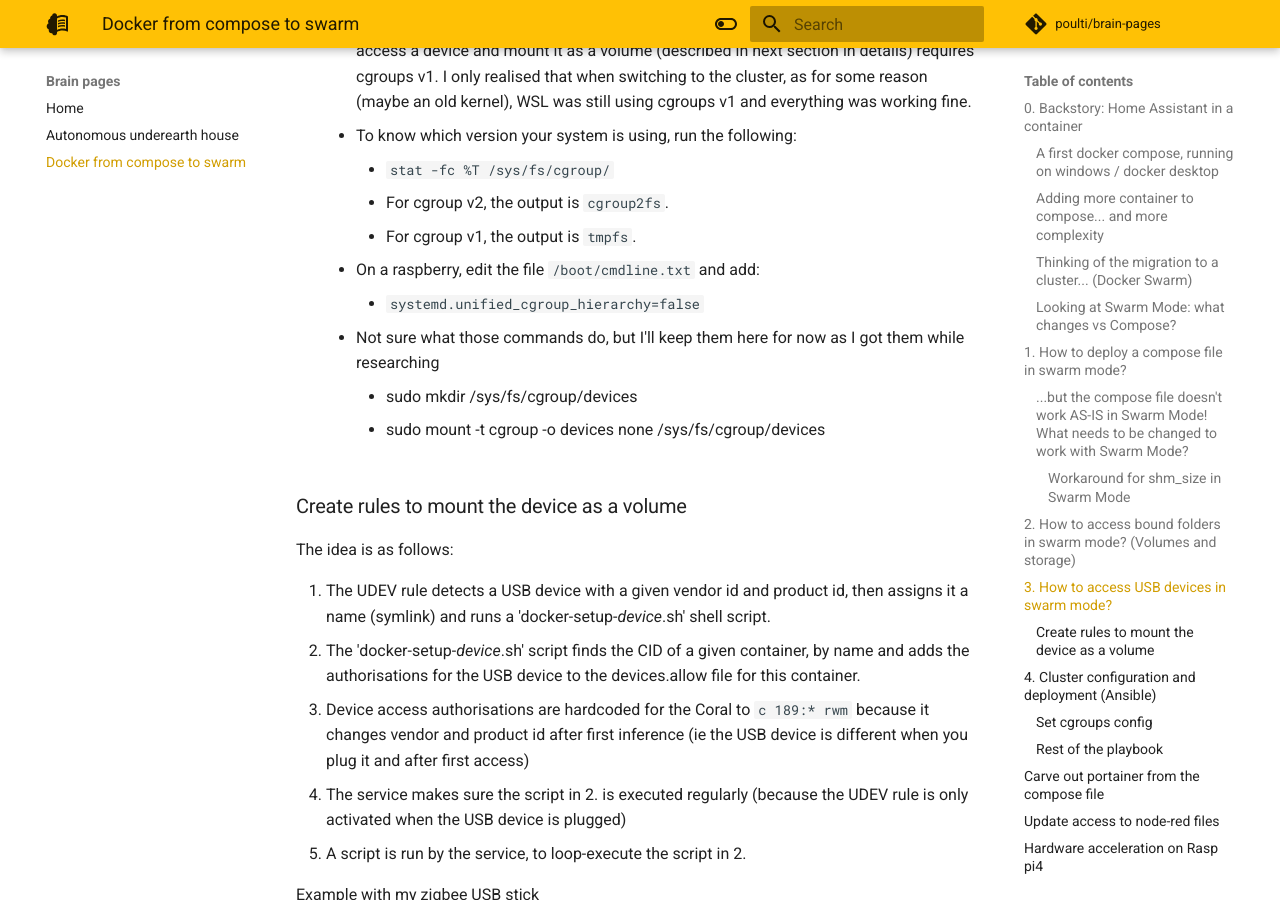
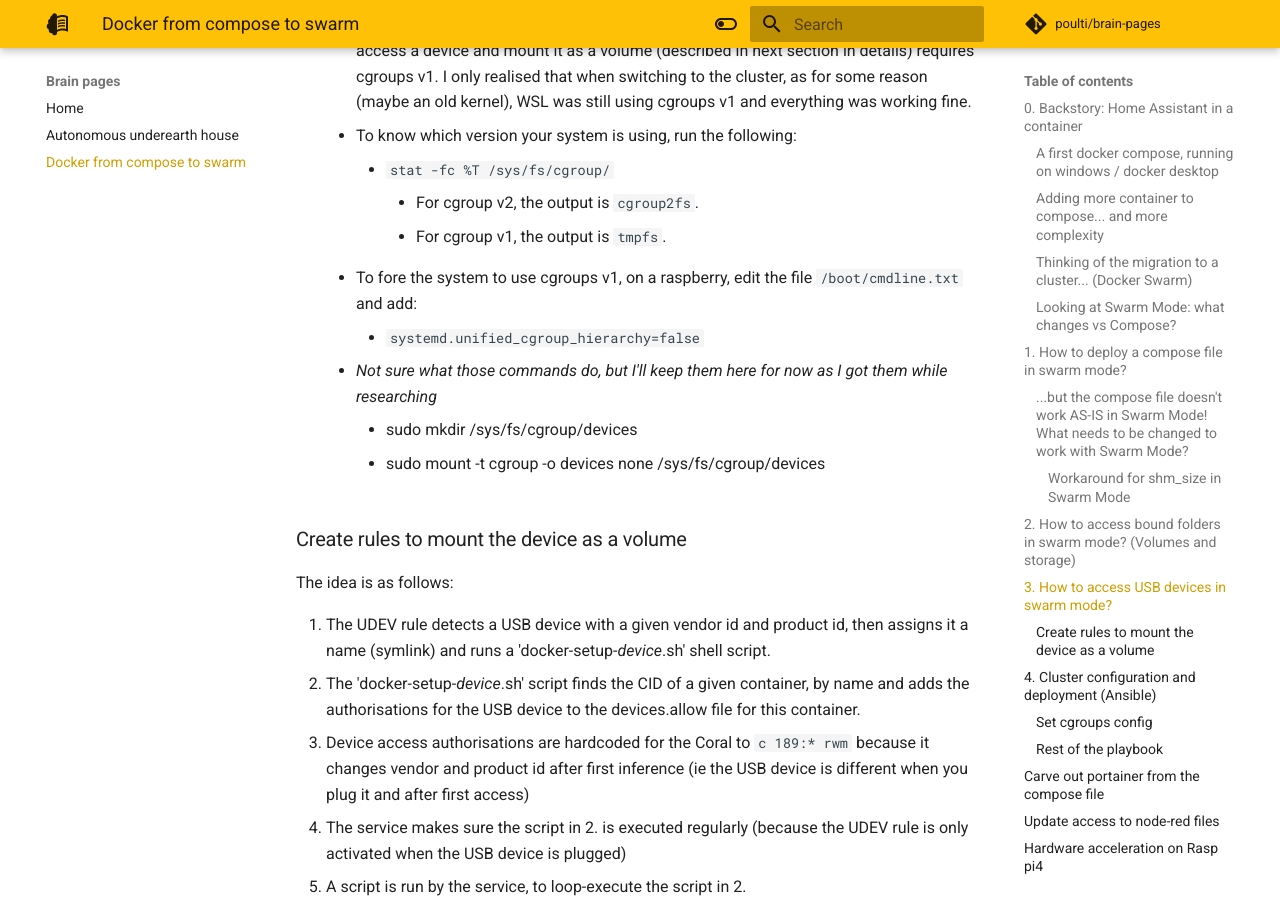
Before and after one commit to poulti/brain-pages, an MkDocs documentation site: the page built from docs/docker-from-compose-to-swarm.md, in a window 1280 px wide and 900 px high, scrolled down 9998 px. Built offline with MkDocs 1.6.1 and Material for MkDocs 9.7.7, drawn with Linux system fonts in a browser that asks for light colours; comment, search, counter and statistics services are not loaded.

Commit message:
Slight format improvement

```diff
--- a/docs/docker-from-compose-to-swarm.md
+++ b/docs/docker-from-compose-to-swarm.md
@@ -363,11 +363,11 @@
     - Modern linux distro adopted cgroups v2 architecture around 2016... and the trick to access a device and mount it as a volume (described in next section in details) requires cgroups v1. I only realised that when switching to the cluster, as for some reason (maybe an old kernel), WSL was still using cgroups v1 and everything was working fine.
     - To know which version your system is using, run the following:
         - ``stat -fc %T /sys/fs/cgroup/``
-          - For cgroup v2, the output is ``cgroup2fs``.
-          - For cgroup v1, the output is ``tmpfs``.
-    - On a raspberry, edit the file ``/boot/cmdline.txt`` and add:
+            - For cgroup v2, the output is ``cgroup2fs``.
+            - For cgroup v1, the output is ``tmpfs``.
+    - To fore the system to use cgroups v1, on a raspberry, edit the file ``/boot/cmdline.txt`` and add:
         - ``systemd.unified_cgroup_hierarchy=false``
-    - Not sure what those commands do, but I'll keep them here for now as I got them while researching
+    - *Not sure what those commands do, but I'll keep them here for now as I got them while researching*
         - sudo mkdir /sys/fs/cgroup/devices
         - sudo mount -t cgroup -o devices none /sys/fs/cgroup/devices
 
```
